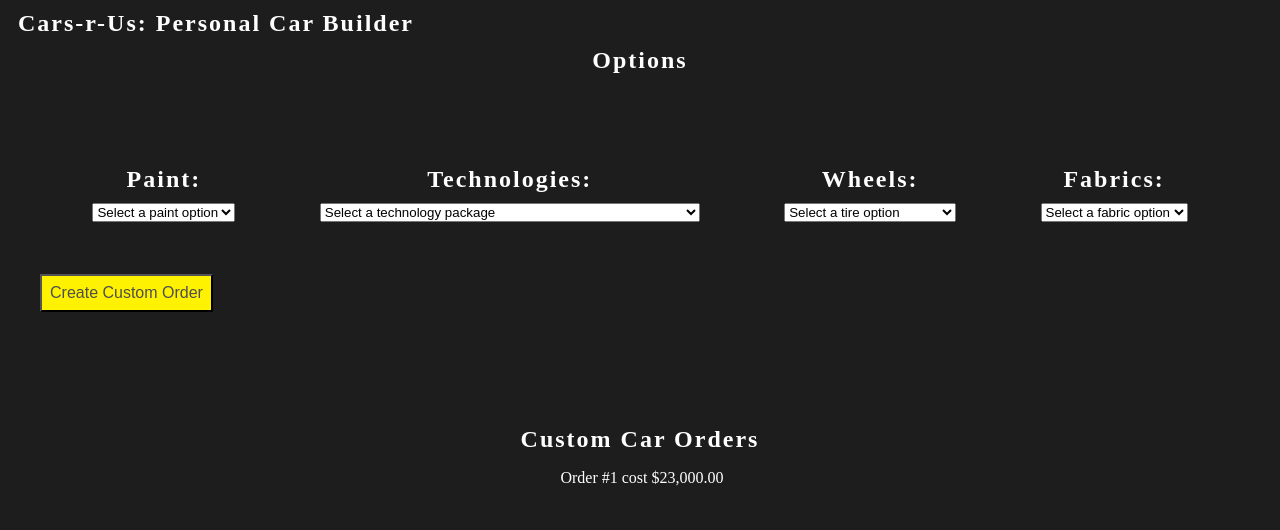
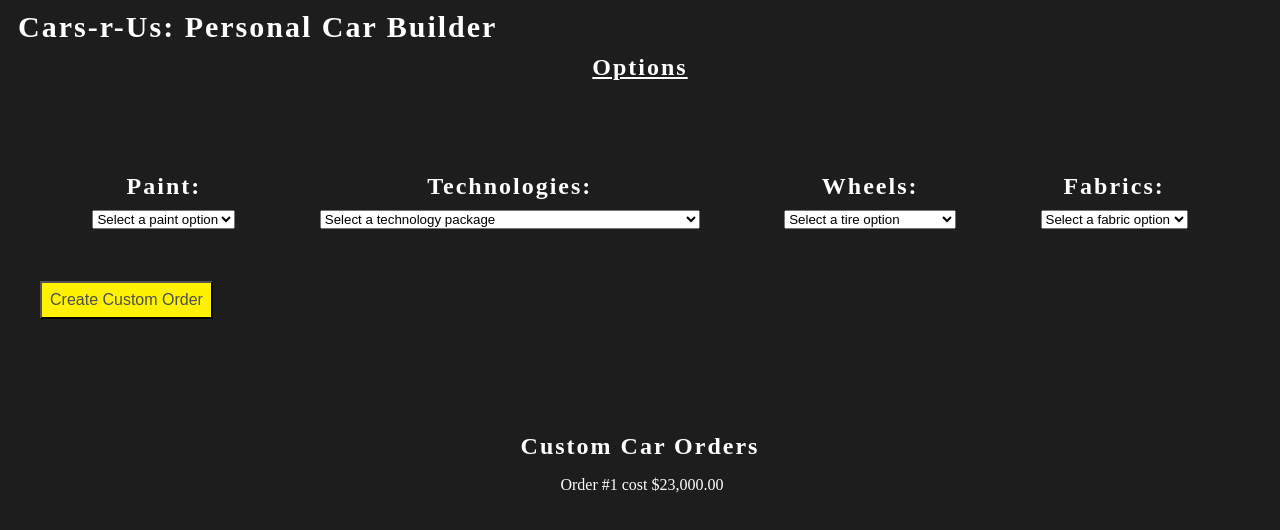
Before and after one commit to curtwebb94/cars-r-us, a plain HTML site: page index.html in a window 1280 px wide. Drawn offline with Linux system fonts and the light colour scheme; a web font is replaced by a local one.

Commit message:
finished underline

```diff
--- a/scripts/cars-r-us.js
+++ b/scripts/cars-r-us.js
@@ -22,7 +22,7 @@ export const carsRUS = () => {
     return `
 <article class ="Selectors">
 <h1>Cars-r-Us: Personal Car Builder</h1>
-<h2>Options</h2>
+<h2><u>Options</u></h2>
 <br></br><br></br>
 <section class = "options">
 <div id = "paint">${Paint()}</div>
--- a/styles/main.css
+++ b/styles/main.css
@@ -12,6 +12,7 @@ h1 {
   letter-spacing: 2px;
   color: rgb(255, 255, 255);
   margin: 10px;
+  font-size: 30px;
 }
 
 h2 {
```
